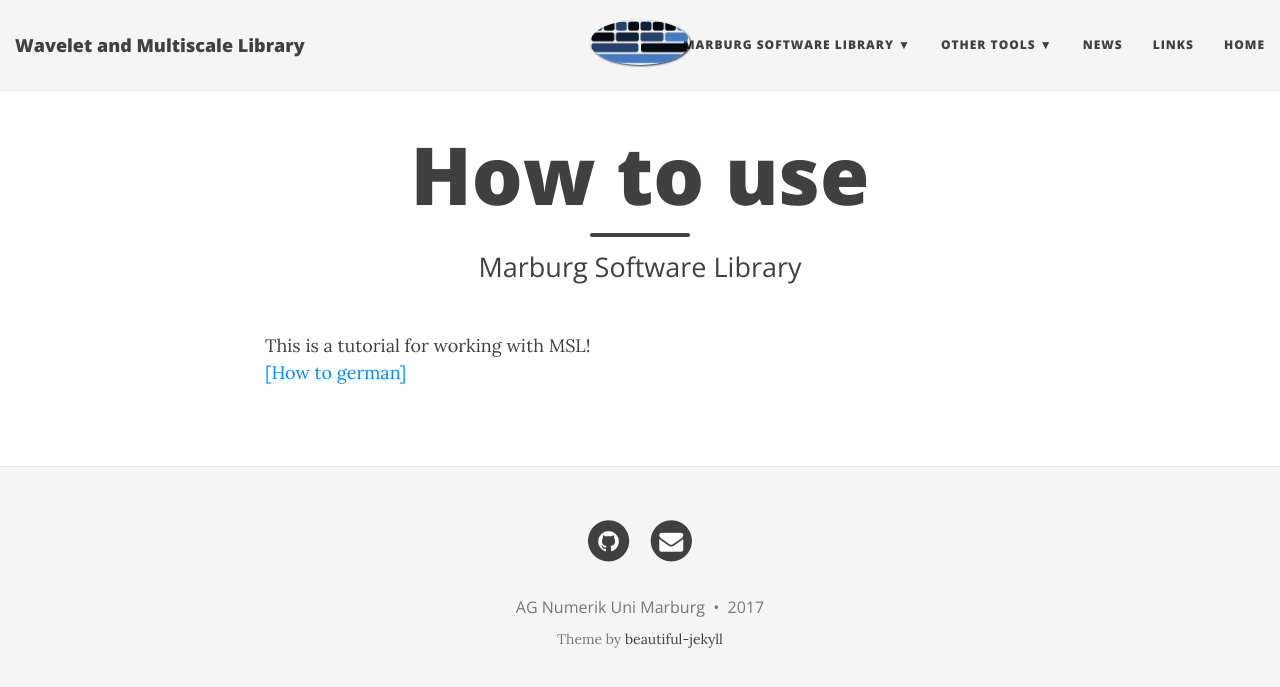
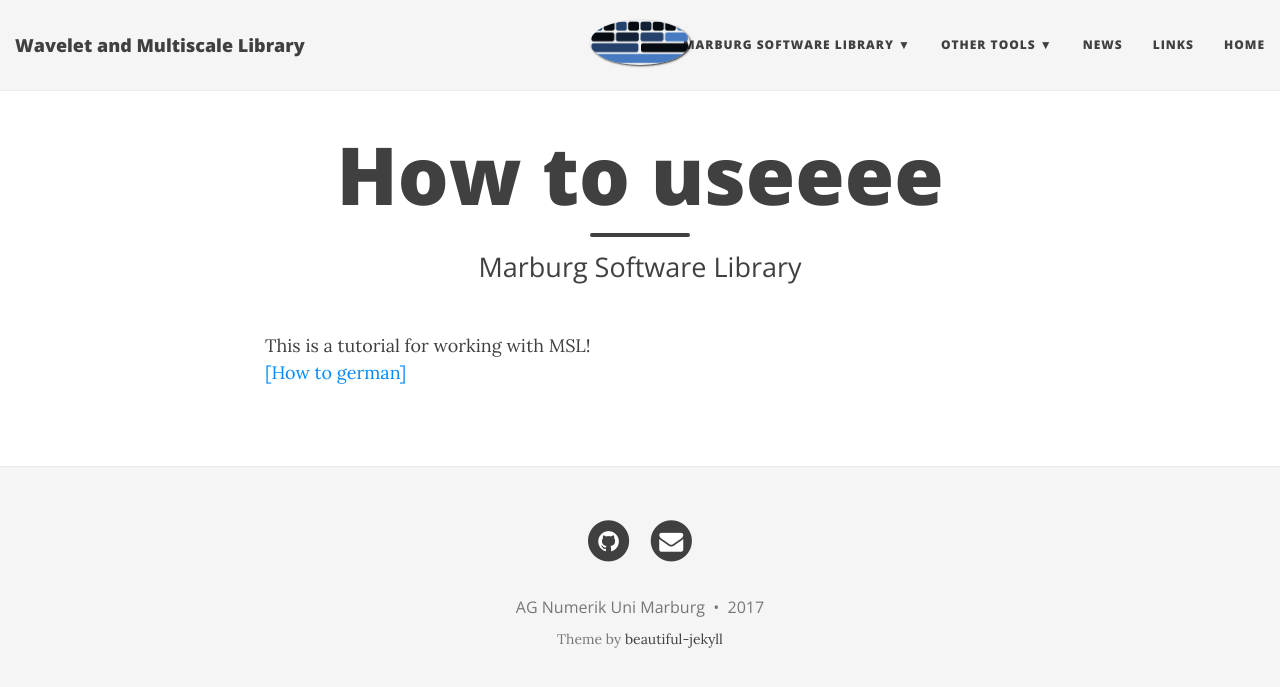
Before and after one commit to agnumerikunimarburg/agnumerikunimarburg.github.io, a Jekyll site: the page built from howtomsl.md, in a window 1280 px wide. Shown: the top 687 px of the page. Built offline with Jekyll 4.4.1, drawn with Linux system fonts in a browser that asks for light colours; nearby versions of some CDN libraries.

Commit message:
Update howtomsl.md

```diff
--- a/howtomsl.md
+++ b/howtomsl.md
@@ -1,9 +1,9 @@
 ---
 layout: page
-title: How to use
+title: How to useeee
 published: true
 subtitle: Marburg Software Library
 ---
 
 This is a tutorial for working with MSL!
-<a href= "img/howto_msl.pdf" target="_blank"> [How to german]</a>
+<a href= "~/img/howto_msl.pdf" target="blank_"> [How to german]</a>
```
